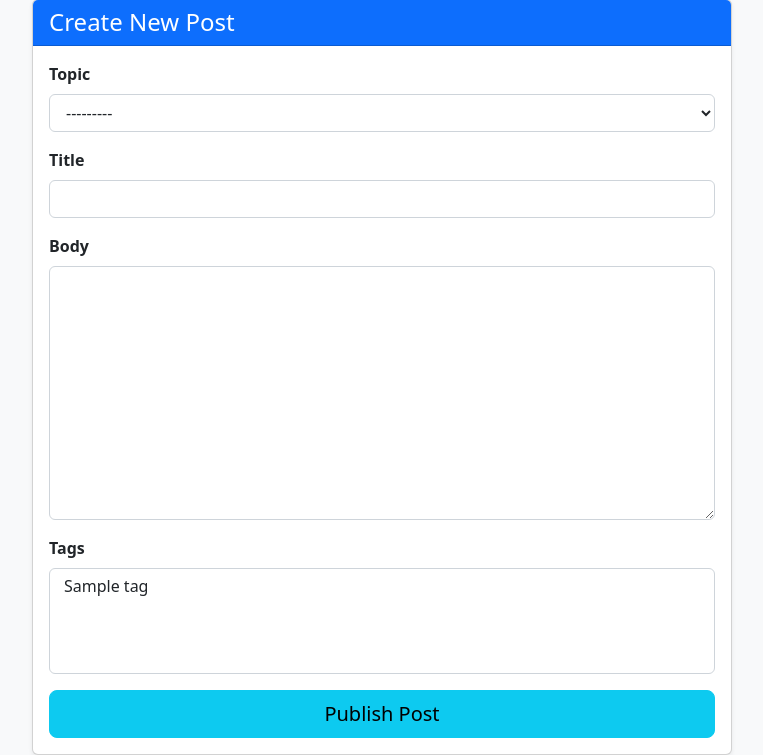
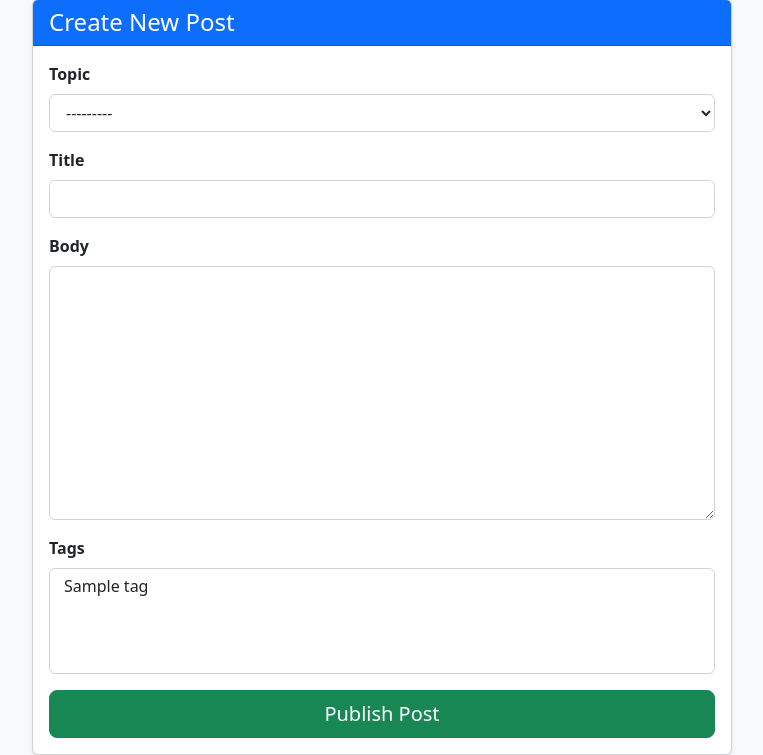
Before and after one commit to AzamatAbraev/DSCC_CW_DiscussionForum_00016438, a Django app: page /post/new/ in a window 1280 px wide. Shown: the part 81-836 px from the top of the page, without its empty margins (258-1021 px from the left). Run offline with Django 5.2, Linux system fonts and the light colour scheme; a user stored in the database is signed in; tables that the repository leaves empty hold one stand-in row (values such as "Sample post").

Commit message:
publish button color change

```diff
--- a/discussion_forum_00016438/templates/forum/post_form.html
+++ b/discussion_forum_00016438/templates/forum/post_form.html
@@ -17,7 +17,9 @@
       {% endfor %}
 
       <div class="d-grid">
-        <button type="submit" class="btn btn-info btn-lg">Publish Post</button>
+        <button type="submit" class="btn btn-success btn-lg">
+          Publish Post
+        </button>
       </div>
     </form>
   </div>
```
